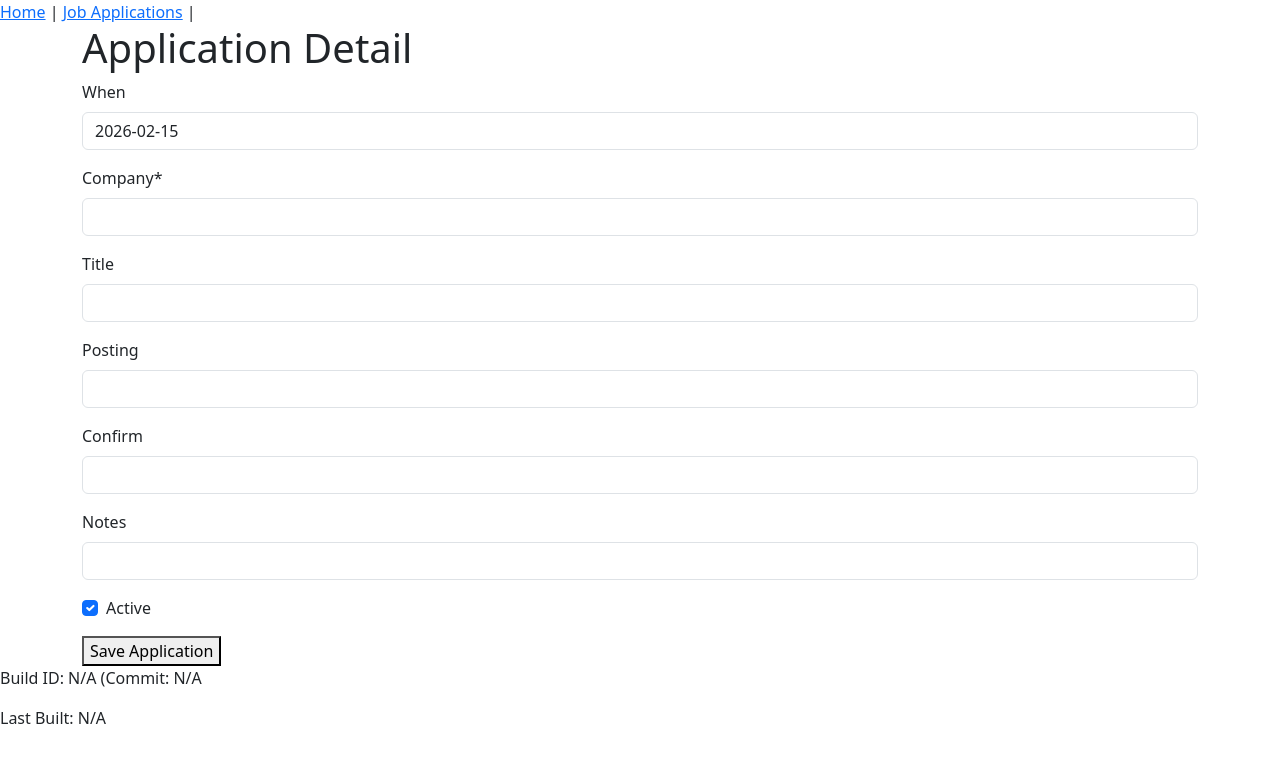
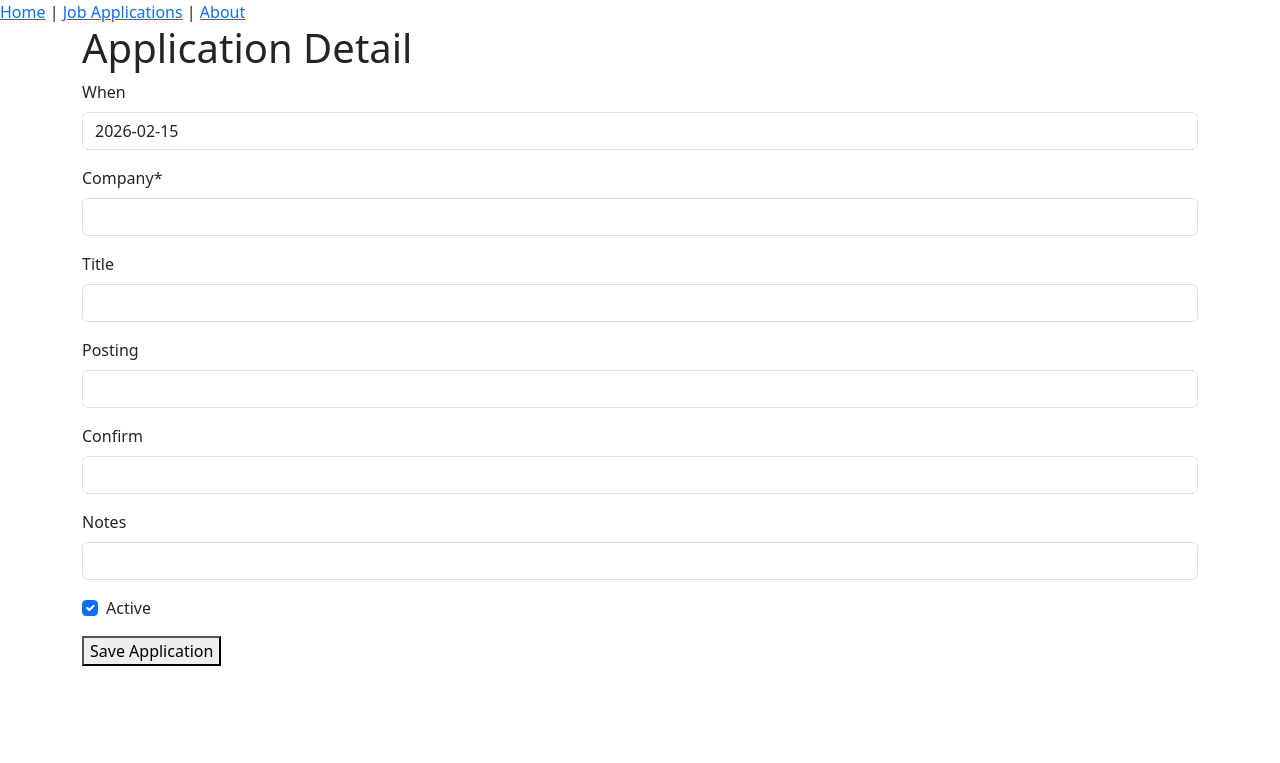
Before and after one commit to cinnion/unemployment, a Django app: page /applications/new-application/ in a window 1280 px wide. Shown: the top 763 px of the page. Run offline with Django 5.2, Linux system fonts and the light colour scheme; some libraries are stand-ins or nearby versions.

Commit message:
Split off the build information into an About page.
- Add the link to the menu
- Remove the footer
- Add the url to urls.py
- Create the HTML view template
- Add the view to views.py

```diff
--- a/templates/master.html
+++ b/templates/master.html
@@ -21,6 +21,7 @@
     <nav>
         <a href="{% url "homepage" %}">Home</a> |
         <a href="{% url "applications:application-list" %}">Job Applications</a> |
+        <a href="{% url "about" %}">About</a>
     </nav>
     {% block subnav %}
     {% endblock %}
@@ -30,8 +31,4 @@
         {% endblock %}
     </div>
 </body>
-<footer>
-    <p>Build ID: {{ BUILD_INFO.BUILD_ID }} (Commit: {{ BUILD_INFO.GIT_COMMIT }}</p>
-    <p>Last Built: {{ BUILD_INFO.BUILD_DATE }}</p>
-</footer>
 </html>
--- a/unemployment/urls.py
+++ b/unemployment/urls.py
@@ -21,6 +21,7 @@ from . import views
 urlpatterns = [
     path('admin/', admin.site.urls),
     path("", views.homepage, name="homepage"),
+    path("about", views.about, name="about"),
     path('applications/', include('applications.urls', namespace='applications')),
     path('api/jobapplications/', include('applications_api.urls')),
 ]
--- a/unemployment/views.py
+++ b/unemployment/views.py
@@ -3,3 +3,7 @@ from django.shortcuts import render, redirect, get_object_or_404
 
 def homepage(request):
     return render(request, "master.html")
+
+
+def about(request):
+    return render(request, "about.html")
```
Also changed, not shown: templates/about.html (added, +22 -0 lines).
